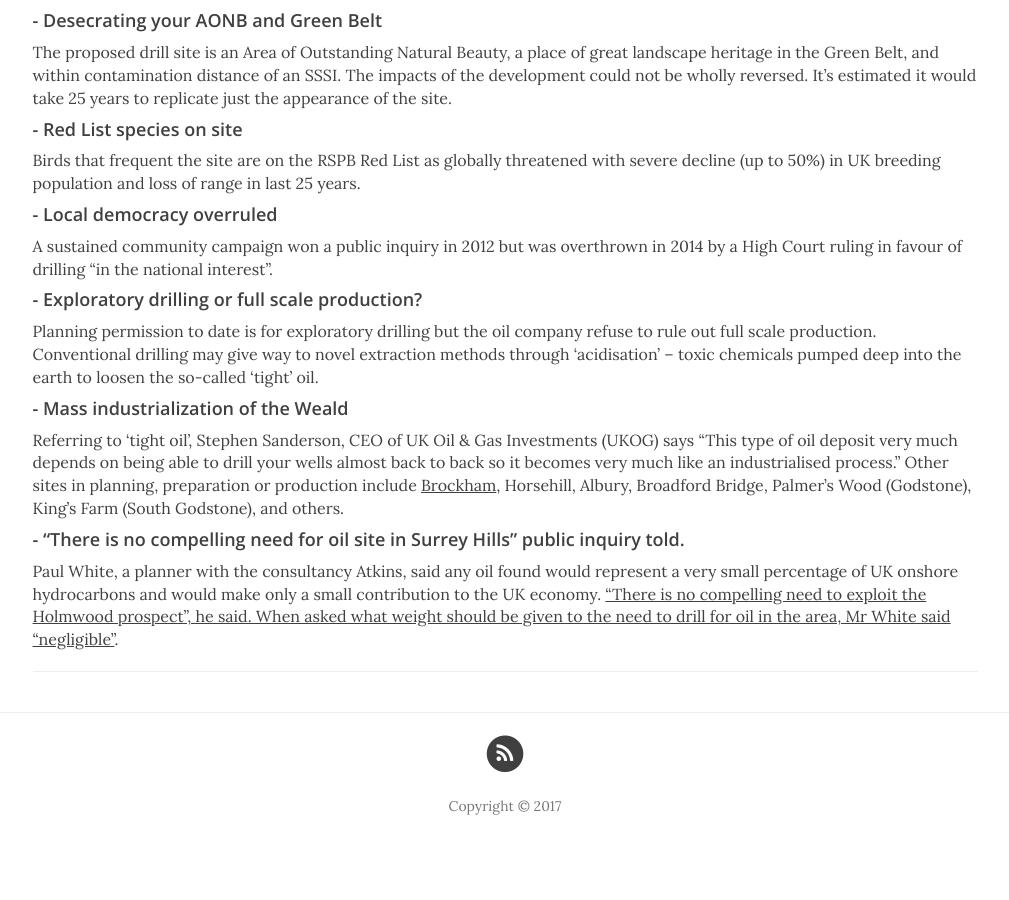
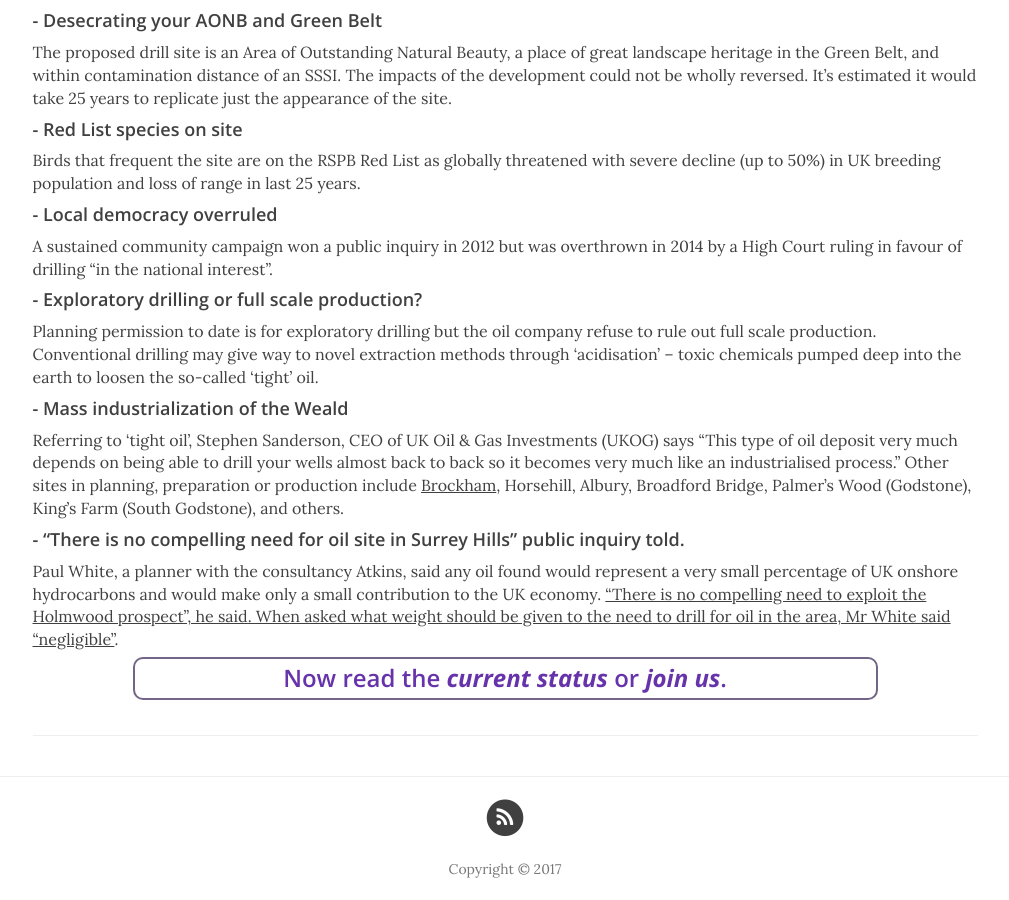
Before and after one commit to voiceforleithhill/v4lh-site-gen, a Jekyll site: the page built from summary.html, in a window 1280 px wide and 900 px high, scrolled down 892 px. Shown: the whole window, without its empty margins (135-1144 px from the left). Built offline with Jekyll 4.4.1, drawn with Linux system fonts in a browser that asks for light colours; nearby versions of some CDN libraries; before the commit the page ends 1729 px from its top, so only the background shows below that.

Commit message:
Added CTA

```diff
--- a/summary.html
+++ b/summary.html
@@ -40,3 +40,5 @@
 
 <h4>- “There is no compelling need for oil site in Surrey Hills” public inquiry told.</h4>
 Paul White, a planner with the consultancy Atkins, said any oil found would represent a very small percentage of UK onshore hydrocarbons and would make only a small contribution to the UK economy. <a class="post" href="https://drillordrop.com/2015/04/23/no-compelling-need-for-oil-site-in-surrey-hills-inquiry-told/">“There is no compelling need to exploit the Holmwood prospect”, he said. When asked what weight should be given to the need to drill for oil in the area, Mr White said “negligible”</a>.
+
+<h3 class="promo">Now read the <a href="{{ site.baseurl }}/status">current status</a> or <a href="{{ site.baseurl }}/contact">join us</a>.</h3>
```
